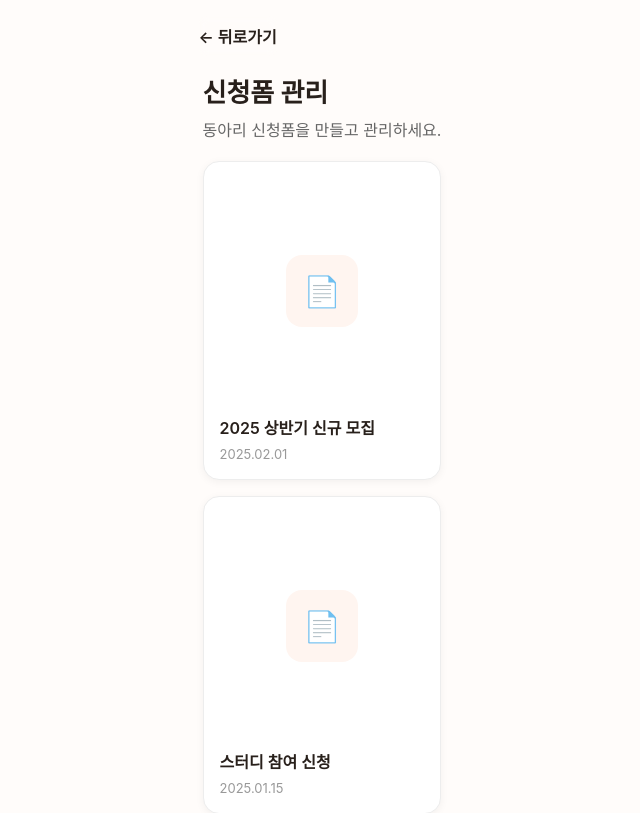
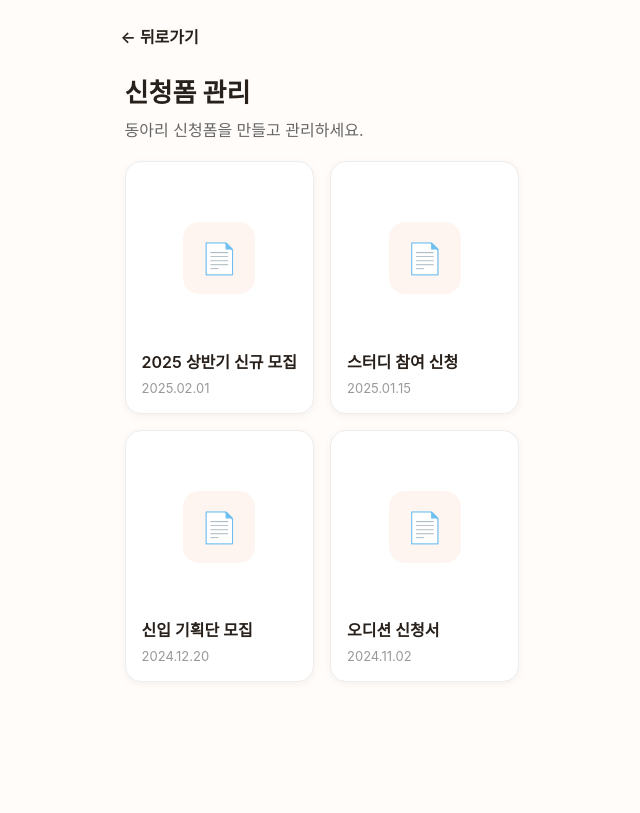
Before and after one commit to hyeonhakjang/admin_group_proto, a React (Create React App) app: page /myclub/manage/approvals in a window 1280 px wide. Shown: the top 813 px of the page, without its empty margins (318-958 px from the left). Built offline with nearby package versions, Linux system fonts and the light colour scheme; no server answers.

Commit message:
style: Fix application form grid responsiveness

```diff
--- a/src/components/ApplicationFormManageScreen.css
+++ b/src/components/ApplicationFormManageScreen.css
@@ -23,13 +23,11 @@
 .application-form-content {
   flex: 1;
   padding: 0 clamp(16px, 4vw, 24px) clamp(24px, 6vw, 32px);
-  display: flex;
-  justify-content: center;
 }
 
 .application-form-content-inner {
-  width: 100%;
-  max-width: 720px;
+  width: min(960px, 100%);
+  margin: 0 auto;
   display: flex;
   flex-direction: column;
   gap: clamp(16px, 4vw, 20px);
@@ -51,8 +49,14 @@
 
 .application-form-grid {
   display: grid;
-  grid-template-columns: repeat(auto-fit, minmax(140px, 1fr));
+  grid-template-columns: repeat(2, minmax(0, 1fr));
   gap: clamp(12px, 3vw, 16px);
+}
+
+@media (max-width: 640px) {
+  .application-form-grid {
+    grid-template-columns: 1fr;
+  }
 }
 
 .application-form-card {
```
